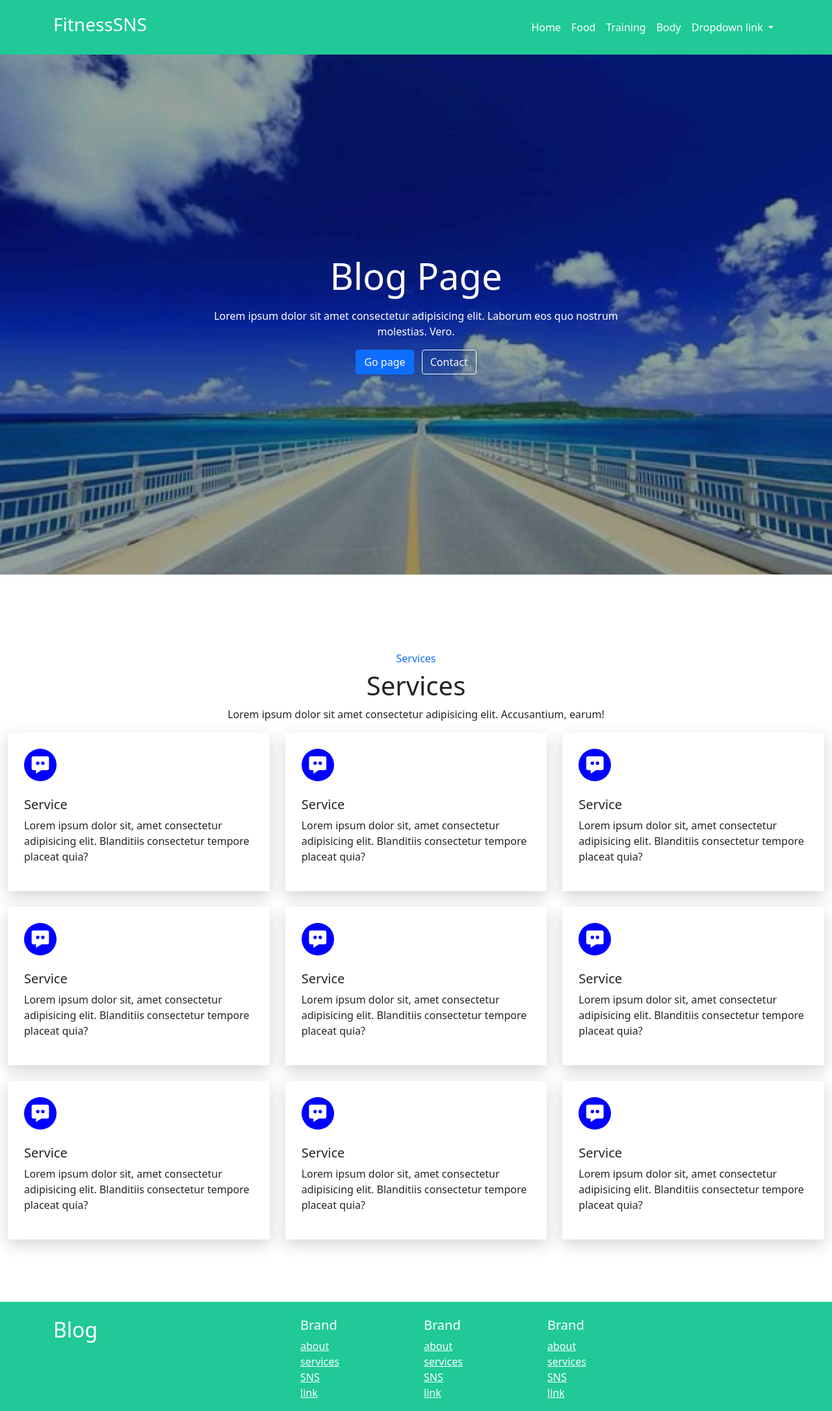
After one commit to iori2513/FitnessSNS, a Django app: template FitnessSNS/SNSApp/templates/base.html in a window 1280 px wide. The commit adds this page. Shown: the whole page at 65% size. Run offline with Django 4.2, Linux system fonts and the light colour scheme; the template is opened without the code that fills it, so the values that code supplies are empty; some libraries are stand-ins or nearby versions.

Commit message:
[add] Home画面の作成
・大雑把に画面を作成した

```diff
--- /dev/null
+++ b/FitnessSNS/SNSApp/templates/base.html
@@ -0,0 +1,237 @@
+{% load static %}
+
+
+<!DOCTYPE html>
+<html lang="ja">
+<head>
+    <meta charset="UTF-8">
+    <meta http-equiv="X-UA-Compatible" content="IE=edge">
+    <meta name="viewport" content="width=device-width, initial-scale=1.0">
+    <title>{% block title %}{% endblock %}</title>
+    <link href="https://cdn.jsdelivr.net/npm/bootstrap@5.0.2/dist/css/bootstrap.min.css"
+        rel="stylesheet"
+      integrity="sha384-EVSTQN3/azprG1Anm3QDgpJLIm9Nao0Yz1ztcQTwFspd3yD65VohhpuuCOmLASjC"
+       crossorigin="anonymous">
+    <link rel="stylesheet" type="text/css" href="{% static 'css/style.css' %}">
+    <link href='https://unpkg.com/boxicons@2.1.2/css/boxicons.min.css' rel='stylesheet'>
+    <script src="https://code.jquery.com/jquery-3.3.1.slim.min.js"></script>
+    <script src="https://cdnjs.cloudflare.com/ajax/libs/popper.js/1.14.7/umd/popper.min.js"></script>
+    <script src="https://stackpath.bootstrapcdn.com/bootstrap/4.3.1/js/bootstrap.min.js"></script>
+
+</head>
+<body>
+    <!-- navbar -->
+    <nav class="navbar navbar-expand-lg navbar-dark py-3" style="background-color: #20c997">
+        <div class="container">
+          <a class="navbar-brand" href="#">
+            <h3 class="text-white">FitnessSNS</h3>
+          </a>
+          <button class="navbar-toggler" type="button" data-bs-toggle="collapse" data-bs-target="#navbarNavDropdown" aria-controls="navbarNavDropdown" aria-expanded="false" aria-label="Toggle navigation">
+            <span class="navbar-toggler-icon"></span>
+          </button>
+          <div class="collapse navbar-collapse" id="navbarNavDropdown">
+            <ul class="navbar-nav ms-auto">
+              <li class="nav-item">
+                <a class="nav-link active" aria-current="page" href="#">Home</a>
+              </li>
+              <li class="nav-item">
+                <a class="nav-link active" href="#">Food</a>
+              </li>
+              <li class="nav-item">
+                <a class="nav-link active" href="#">Training</a>
+              </li>
+              <li class="nav-item">
+                <a class="nav-link active" href="#">Body</a>
+              </li>
+              <li class="nav-item dropdown">
+                <a class="nav-link dropdown-toggle active" href="#" id="navbarDropdownMenuLink" role="button" data-bs-toggle="dropdown" aria-expanded="false">
+                  Dropdown link
+                </a>
+                <ul class="dropdown-menu" aria-labelledby="navbarDropdownMenuLink">
+                  <li><a class="dropdown-item" href="#">Action</a></li>
+                  <li><a class="dropdown-item" href="#">Another action</a></li>
+                  <li><a class="dropdown-item" href="#">Something else here</a></li>
+                </ul>
+              </li>
+            </ul>
+          </div>
+        </div>
+    </nav>
+
+    <!-- image -->
+    <div class="hero vh-100 d-flex align-items-center" id="home">
+        <div class="container">
+            <div class="row">
+                <div class="col-lg-7 mx-auto text-center">
+                    <h2 class="display-4 text-white">Blog Page</h2>
+                    <p class="text-white my-3">Lorem ipsum dolor sit amet consectetur adipisicing elit. Laborum eos quo nostrum molestias. Vero.</p>
+                    <a href="#" class="btn btn-primary me-2">Go page</a>
+                    <a href="#" class="btn btn-outline-light">Contact</a>
+                </div>
+            </div>
+        </div>
+    </div>
+
+
+    <!-- services -->
+    <section id="services">
+        <div class="container">
+            <div class="row">
+                <div class="col-md-8 mx-auto text-center">
+                    <h6 class="text-primary">Services</h6>
+                    <h1>Services</h1>
+                    <p>Lorem ipsum dolor sit amet consectetur adipisicing elit. Accusantium, earum!</p>
+
+                </div>
+            </div>
+        </div>
+
+        <div class="row ms-auto me-auto g-4">
+            <div class="col-lg-4 col-sm-6">
+                <div class="service card-effect">
+                    <div class="iconbox">
+                        <i class='bx bxs-message-dots'></i>
+                    </div>
+                    <h5 class="mt-4 mb-2">Service</h5>
+                    <p>Lorem ipsum dolor sit, amet consectetur adipisicing elit. Blanditiis consectetur tempore placeat quia?</p>
+
+                </div>
+            </div>
+            <div class="col-lg-4 col-sm-6">
+                <div class="service card-effect">
+                    <div class="iconbox">
+                        <i class='bx bxs-message-dots'></i>
+                    </div>
+                    <h5 class="mt-4 mb-2">Service</h5>
+                    <p>Lorem ipsum dolor sit, amet consectetur adipisicing elit. Blanditiis consectetur tempore placeat quia?</p>
+
+                </div>
+            </div>
+            <div class="col-lg-4 col-sm-6">
+                <div class="service card-effect">
+                    <div class="iconbox">
+                        <i class='bx bxs-message-dots'></i>
+                    </div>
+                    <h5 class="mt-4 mb-2">Service</h5>
+                    <p>Lorem ipsum dolor sit, amet consectetur adipisicing elit. Blanditiis consectetur tempore placeat quia?</p>
+
+                </div>
+            </div>
+            <div class="col-lg-4 col-sm-6">
+                <div class="service card-effect">
+                    <div class="iconbox">
+                        <i class='bx bxs-message-dots'></i>
+                    </div>
+                    <h5 class="mt-4 mb-2">Service</h5>
+                    <p>Lorem ipsum dolor sit, amet consectetur adipisicing elit. Blanditiis consectetur tempore placeat quia?</p>
+
+                </div>
+            </div>
+            <div class="col-lg-4 col-sm-6">
+                <div class="service card-effect">
+                    <div class="iconbox">
+                        <i class='bx bxs-message-dots'></i>
+                    </div>
+                    <h5 class="mt-4 mb-2">Service</h5>
+                    <p>Lorem ipsum dolor sit, amet consectetur adipisicing elit. Blanditiis consectetur tempore placeat quia?</p>
+
+                </div>
+            </div>
+            <div class="col-lg-4 col-sm-6">
+                <div class="service card-effect">
+                    <div class="iconbox">
+                        <i class='bx bxs-message-dots'></i>
+                    </div>
+                    <h5 class="mt-4 mb-2">Service</h5>
+                    <p>Lorem ipsum dolor sit, amet consectetur adipisicing elit. Blanditiis consectetur tempore placeat quia?</p>
+
+                </div>
+            </div>
+            <div class="col-lg-4 col-sm-6">
+                <div class="service card-effect">
+                    <div class="iconbox">
+                        <i class='bx bxs-message-dots'></i>
+                    </div>
+                    <h5 class="mt-4 mb-2">Service</h5>
+                    <p>Lorem ipsum dolor sit, amet consectetur adipisicing elit. Blanditiis consectetur tempore placeat quia?</p>
+
+                </div>
+            </div>
+            <div class="col-lg-4 col-sm-6">
+                <div class="service card-effect">
+                    <div class="iconbox">
+                        <i class='bx bxs-message-dots'></i>
+                    </div>
+                    <h5 class="mt-4 mb-2">Service</h5>
+                    <p>Lorem ipsum dolor sit, amet consectetur adipisicing elit. Blanditiis consectetur tempore placeat quia?</p>
+
+                </div>
+            </div>
+            <div class="col-lg-4 col-sm-6">
+                <div class="service card-effect">
+                    <div class="iconbox">
+                        <i class='bx bxs-message-dots'></i>
+                    </div>
+                    <h5 class="mt-4 mb-2">Service</h5>
+                    <p>Lorem ipsum dolor sit, amet consectetur adipisicing elit. Blanditiis consectetur tempore placeat quia?</p>
+
+                </div>
+            </div>
+        </div>
+    </section>
+
+
+
+
+
+    <!-- footer -->
+    <footer>
+        <div class="footer" style="background-color: #20c997">
+            <div class="container">
+                <div class="row g-4">
+                    <div class="col-md-4">
+                        <h2 class="text-white">Blog</h2>
+                    </div>
+                    <div class="col-md-2">
+                        <h5 class="text-white">Brand</h5>
+                        <ul class="list-unstyled">
+                            <li><a href="#">about</a></li>
+                            <li><a href="#">services</a></li>
+                            <li><a href="#">SNS</a></li>
+                            <li><a href="#">link</a></li>
+                        </ul>
+                    </div>
+                    <div class="col-md-2">
+                        <h5 class="text-white">Brand</h5>
+                        <ul class="list-unstyled">
+                            <li><a href="#">about</a></li>
+                            <li><a href="#">services</a></li>
+                            <li><a href="#">SNS</a></li>
+                            <li><a href="#">link</a></li>
+                        </ul>
+                    </div>
+                    <div class="col-md-4">
+                        <h5 class="text-white">Brand</h5>
+                        <ul class="list-unstyled">
+                            <li><a href="#">about</a></li>
+                            <li><a href="#">services</a></li>
+                            <li><a href="#">SNS</a></li>
+                            <li><a href="#">link</a></li>
+                        </ul>
+                    </div>
+                </div>
+            </div>
+        </div>
+    </footer>
+
+
+
+
+
+
+
+
+    <link href="https://cdn.jsdelivr.net/npm/bootstrap@5.0.2/dist/css/bootstrap.min.css" rel="stylesheet" integrity="sha384-EVSTQN3/azprG1Anm3QDgpJLIm9Nao0Yz1ztcQTwFspd3yD65VohhpuuCOmLASjC" crossorigin="anonymous">
+
+</body>
+</html>
--- /dev/null
+++ b/FitnessSNS/static/css/style.css
@@ -0,0 +1,105 @@
+
+:root {
+    --box-shadow: 0 8px 22px rgba(43, 42, 42, 0.2);
+}
+
+
+
+
+.hero {
+    background-image: url("../img/sample.jpeg");
+    background-position: center;
+    background-size: cover;
+    background-attachment: fixed;
+    position: relative;
+    z-index: 5;
+}
+
+.hero::after {
+
+    content: "";
+    position: absolute;
+
+    width: 100%;
+    height: 100%;
+    top: 0;
+    left: 0;
+    background-color: rgba(10, 20, 10, 0.4);
+    z-index: -1;
+
+
+}
+
+.display-4 {
+    font-weight: 400 !important;
+}
+
+section {
+    padding-top: 120px;
+    padding-bottom: 120px;
+
+}
+
+.card-effect {
+    box-shadow: var(--box-shadow);
+    background-color: #fff;
+    padding: 25px;
+    transition: all 0.35s ease;
+}
+
+.card-effect:hover {
+    box-shadow:  none;
+    transform: translateY(5px);
+}
+
+.iconbox {
+    width: 50px;
+    height: 50px;
+    display: flex;
+    background-color: blue;
+    align-items: center;
+    justify-content: center;
+    color: white;
+    font-size: 32px;
+    border-radius: 100px;
+}
+
+.service {
+    position: relative;
+    overflow: hidden;
+
+}
+
+.service::after {
+    content: "";
+    position: absolute;
+    top: -100%;
+    left: 0;
+    background-color: blue;
+    width: 100%;
+    height: 100%;
+    opacity: 0;
+    transition: all 0.35s ease;
+    z-index: -1;
+
+}
+.service:hover h5,
+.service:hover p {
+    color: white;
+}
+
+.service:hover .iconbox {
+    background-color: white;
+    color: blue;
+}
+
+
+.service:hover::after {
+    opacity: 1;
+    top: 0;
+
+}
+
+.footer a {
+    color: #fff;
+}
```
Also changed, not shown: FitnessSNS/FitnessSNS/settings.py (+9 -3 lines), FitnessSNS/SNSApp/templates/index.html (+2 -12 lines), FitnessSNS/static/img/sample.jpeg (added).
